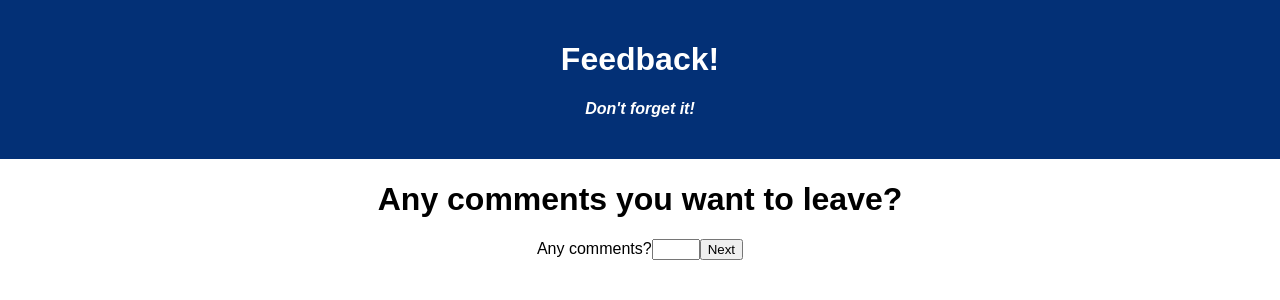
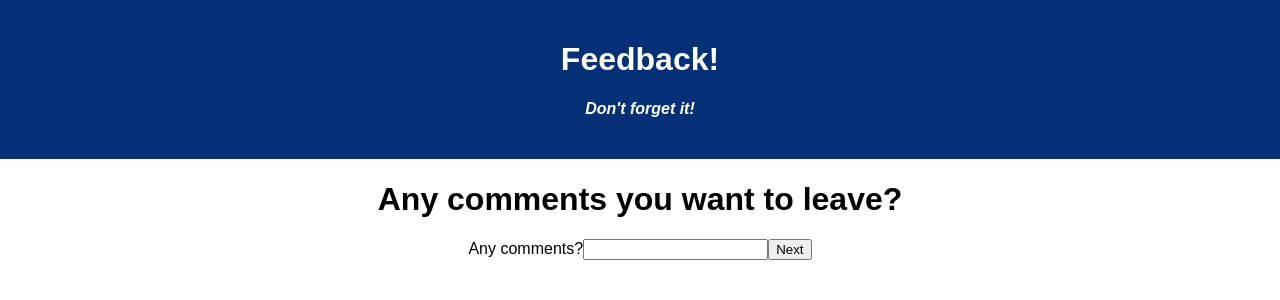
Before and after one commit to tiamarie17/weekend-redux-feedback-loop, a React (Create React App) app: page /#/comment in a window 1280 px wide. Shown: the top 300 px of the page. Built offline with nearby package versions, Linux system fonts and the light colour scheme; no server answers.

Commit message:
add evt.preventdefault to each component

```diff
--- a/src/components/Comment/Comment.jsx
+++ b/src/components/Comment/Comment.jsx
@@ -11,7 +11,9 @@ function comment() {
     const [comment, setComment] = useState('');
 
 
-    const storeComment= () => {
+    const storeComment= (event) => {
+        event.preventDefault();
+
         console.log('in storeComment, comment is' , comment);
 
        //Sending comment to the redux store
@@ -30,9 +32,7 @@ function comment() {
     <form onSubmit = {storeComment}>
             <label className = "label">Any comments?</label>
             <input
-                type = "number"
-                min ="1"
-                max = "5"
+                type = "text"
                 onChange = {(event) =>{
                     setComment(event.target.value)
 
--- a/src/components/Support/Support.jsx
+++ b/src/components/Support/Support.jsx
@@ -8,10 +8,11 @@ function Support() {
     const history = useHistory();
     const dispatch = useDispatch();
 
-    const [support, setSupport] = useState(0)
+    const [support, setSupport] = useState('')
 
 
-    const storeSupport= () => {
+    const storeSupport= (event) => {
+        event.preventDefault();
         console.log('in storeSupport, support is' , support);
 
        //Sending support to the redux store
--- a/src/components/Understanding/Understanding.jsx
+++ b/src/components/Understanding/Understanding.jsx
@@ -7,10 +7,12 @@ function Understanding() {
     const history = useHistory();
     const dispatch = useDispatch();
 
-    const [understanding, setUnderstanding] = useState(0)
+    const [understanding, setUnderstanding] = useState('')
 
 
     const storeUnderstanding= (event) => {
+        event.preventDefault();
+
         console.log('in storeUnderstanding');
 
         dispatch({
```
